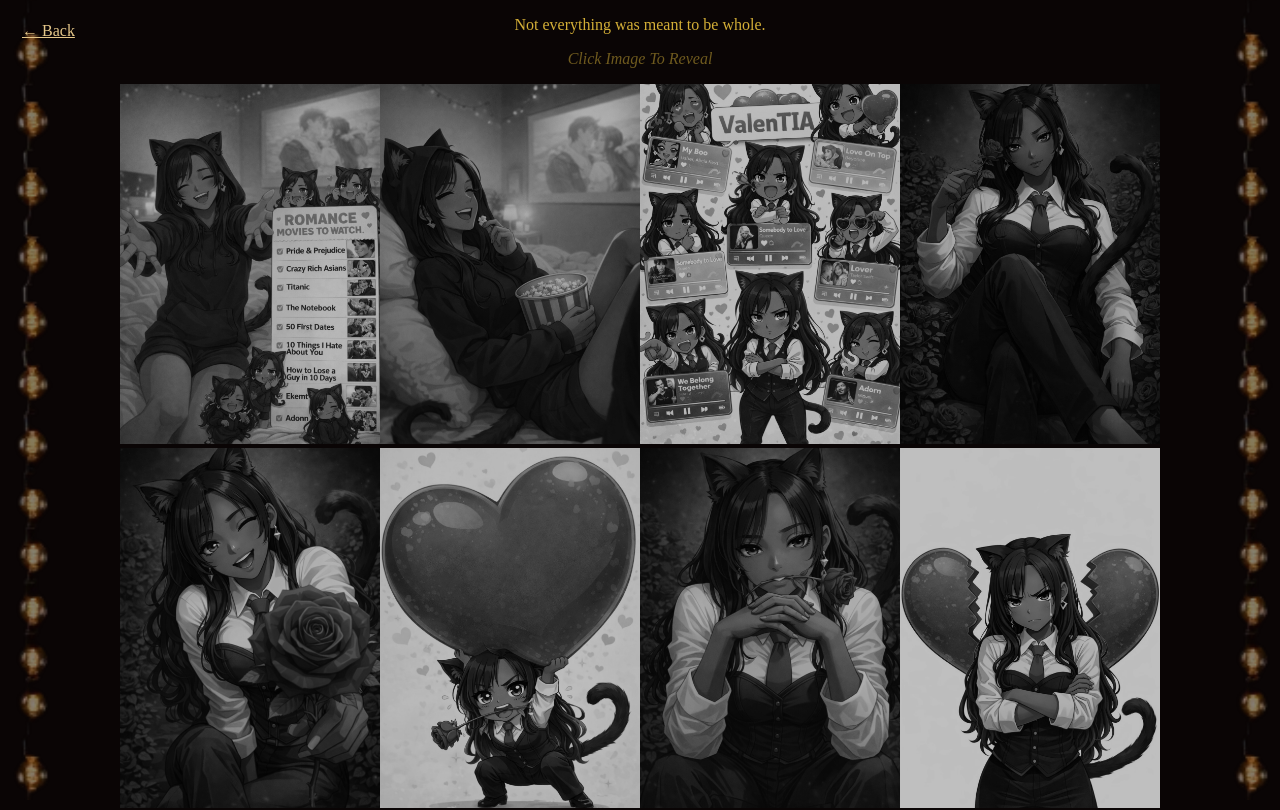
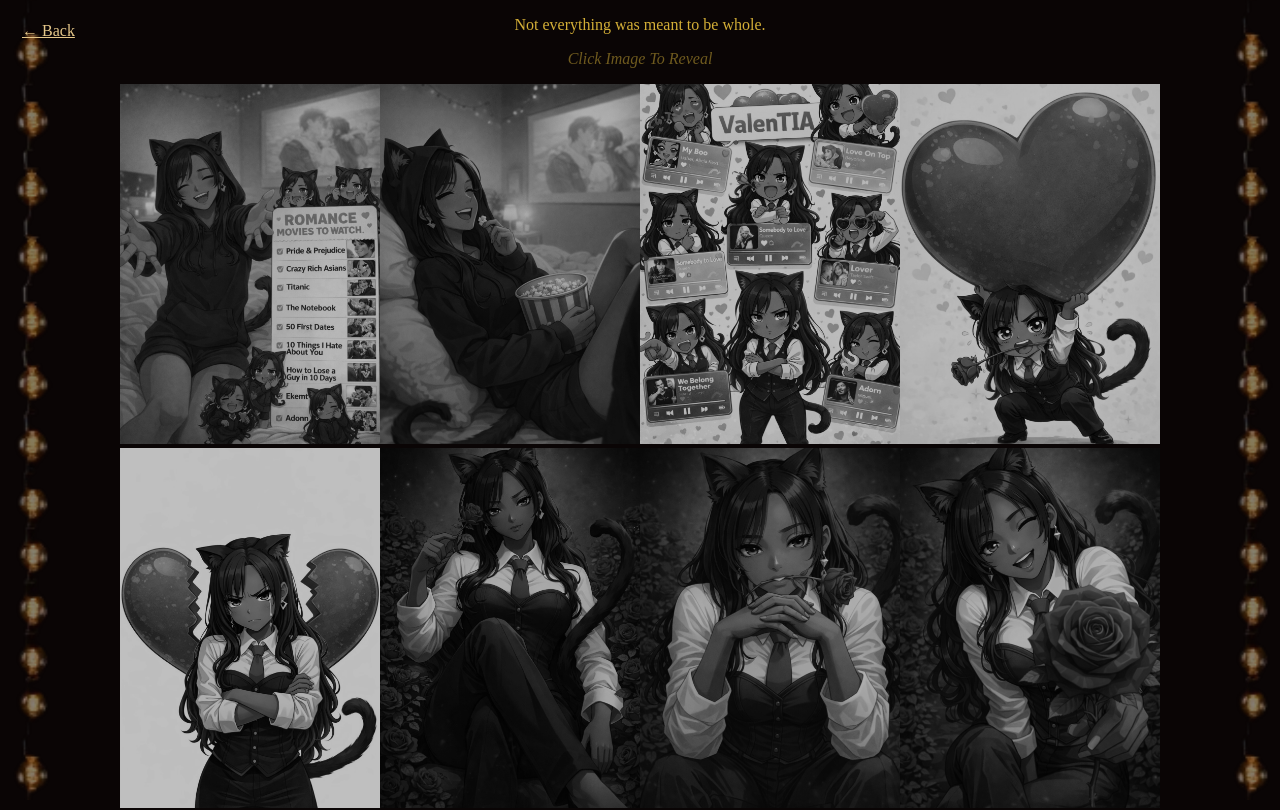
Before and after one commit to OghenetegaV/valentia, a Next.js app: page /gallery-gal in a window 1280 px wide. Shown: the top 810 px of the page. Built offline with nearby package versions, Linux system fonts and the light colour scheme; a web font is replaced by a local one.

Commit message:
fix: picture arrangement

```diff
--- a/app/gallery-gal/page.tsx
+++ b/app/gallery-gal/page.tsx
@@ -13,11 +13,11 @@ export default function GalleryPage() {
     "/valentia_movies.png",
     "/valentia_popcorn.png",
     "/valentia_songs.png",
+    "/valentia_heart.png",
+    "/valentia_heartbreak.png",
     "/valentia_seated.png",
+    "/valentia_roses.png",
     "/valentia_winking.png",
-    "/valentia_heart.png",
-    "/valentia_roses.png",
-    "/valentia_heartbreak.png",
     "/valentia_sexy.png",
   ];
 
--- a/app/gallery-val/page.tsx
+++ b/app/gallery-val/page.tsx
@@ -13,11 +13,11 @@ export default function GalleryPage() {
     "/valentia_movies.png",
     "/valentia_popcorn.png",
     "/valentia_songs.png",
+    "/valentia_heart.png",
+    "/valentia_heartbreak.png",
     "/valentia_seated.png",
+    "/valentia_roses.png",
     "/valentia_winking.png",
-    "/valentia_heart.png",
-    "/valentia_roses.png",
-    "/valentia_heartbreak.png",
     "/valentia_sexy.png",
   ];
 
```
